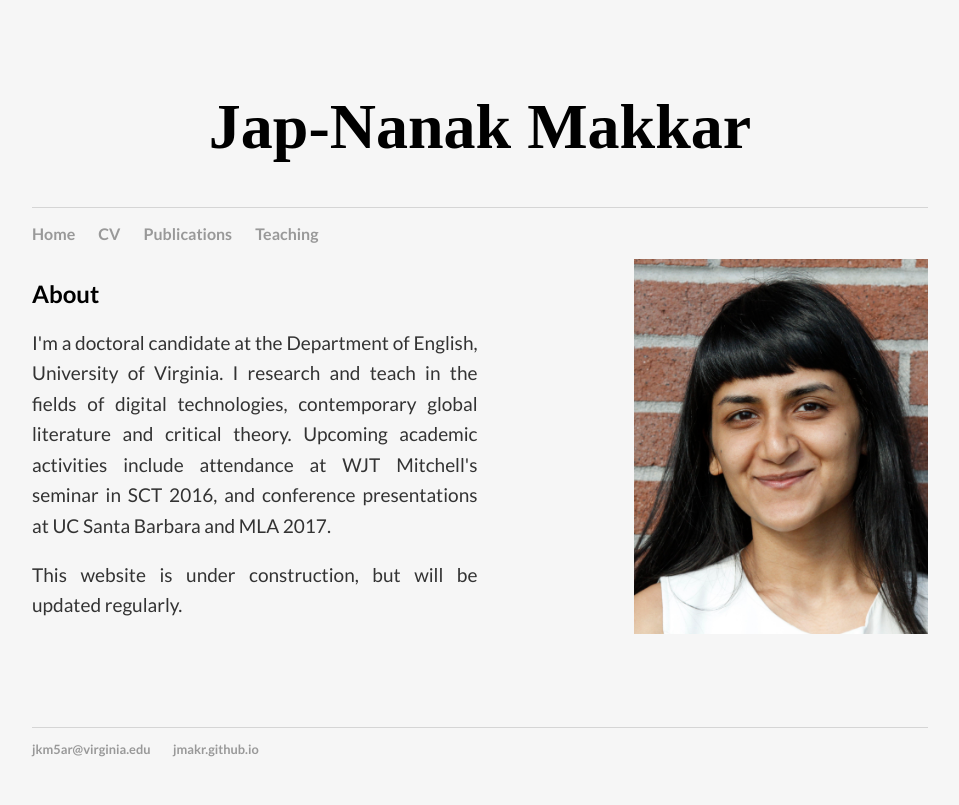
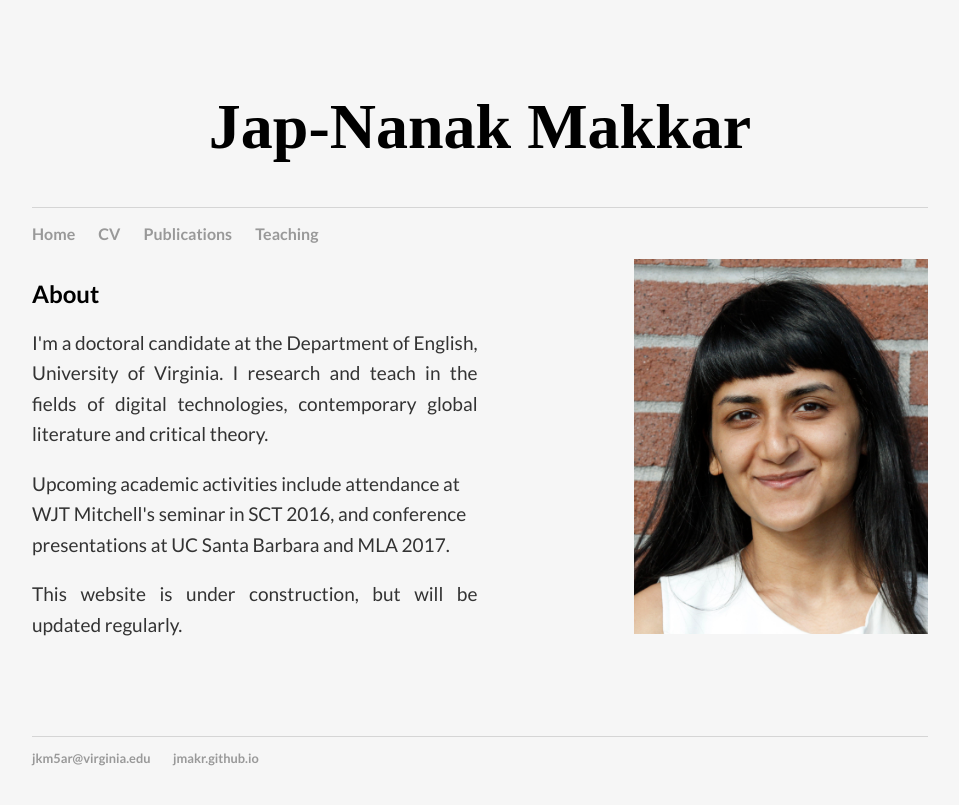
Before and after one commit to jmakr/jmakr.github.io, a Jekyll site: the page built from index.html, in a window 1280 px wide. Shown: the top 805 px of the page, without its empty margins (160-1119 px from the left). Built offline with Jekyll 4.4.1, drawn with Linux system fonts in a browser that asks for light colours.

Commit message:
Update index.html

```diff
--- a/index.html
+++ b/index.html
@@ -9,7 +9,8 @@ title: Jap-Nanak Makkar
 
 	<h2>About</h2>
 	<p align="justify">I'm a doctoral candidate at the Department of English, University of Virginia.
-	I research and teach in the fields of digital technologies, contemporary global literature and critical theory. Upcoming academic activities include attendance at WJT Mitchell's seminar in SCT 2016, and conference presentations at UC Santa Barbara and MLA 2017. </p>
+	I research and teach in the fields of digital technologies, contemporary global literature and critical theory. </p>
+	<p align="jutify">Upcoming academic activities include attendance at WJT Mitchell's seminar in SCT 2016, and conference presentations at UC Santa Barbara and MLA 2017. </p>
 
 	<p align="justify">This website is under construction, but will be updated regularly.</p>
 
```
